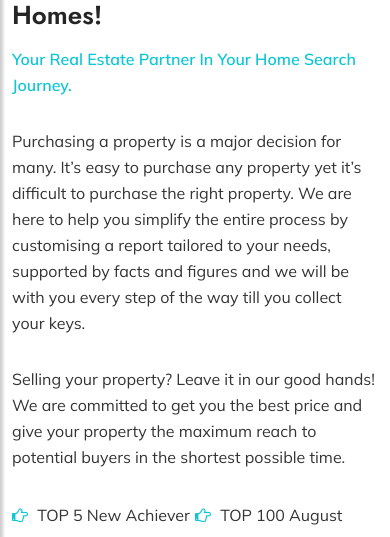
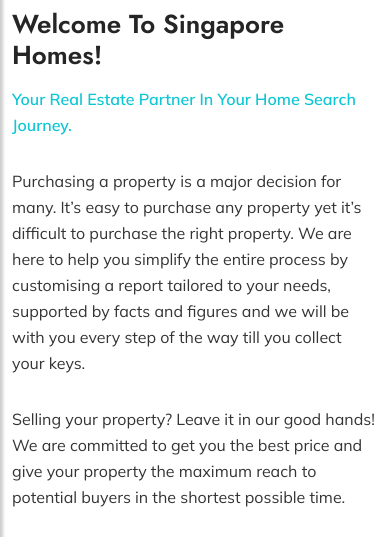
Before and after one commit to skyvis2023/singapore-homes, a plain HTML site: page index.html in a window 390 px wide. Shown: the part 91-628 px from the top of the page. Drawn offline with Linux system fonts and the light colour scheme; a web font is replaced by a local one.

```diff
--- a/css/skins/default.css
+++ b/css/skins/default.css
@@ -1103,6 +1103,9 @@ li.active.btn.filtr-button.filtr {
     #main-header-6 {
         background: #323746!important;
     }
+    .about-text {
+        margin-top: 40px;
+    }
 }
 
 @media (max-width: 768px) {
```
